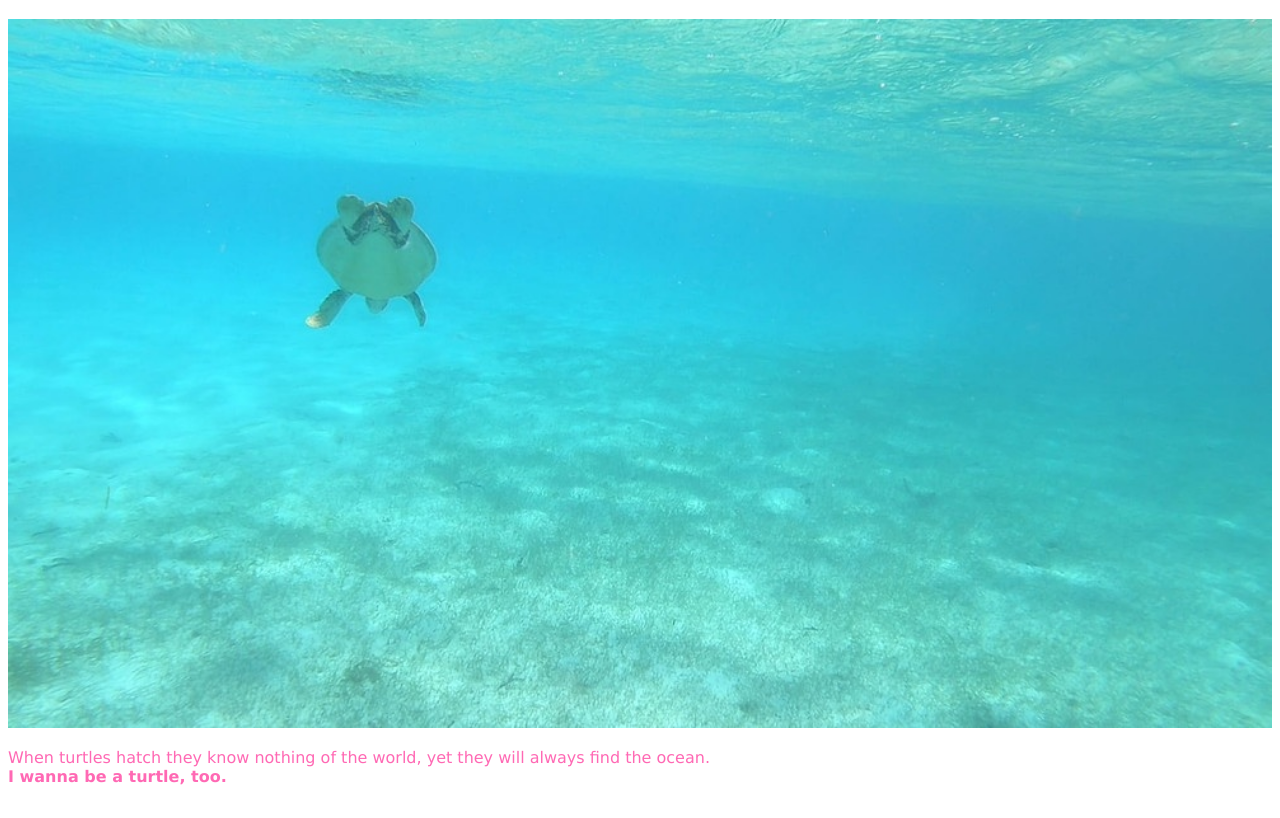
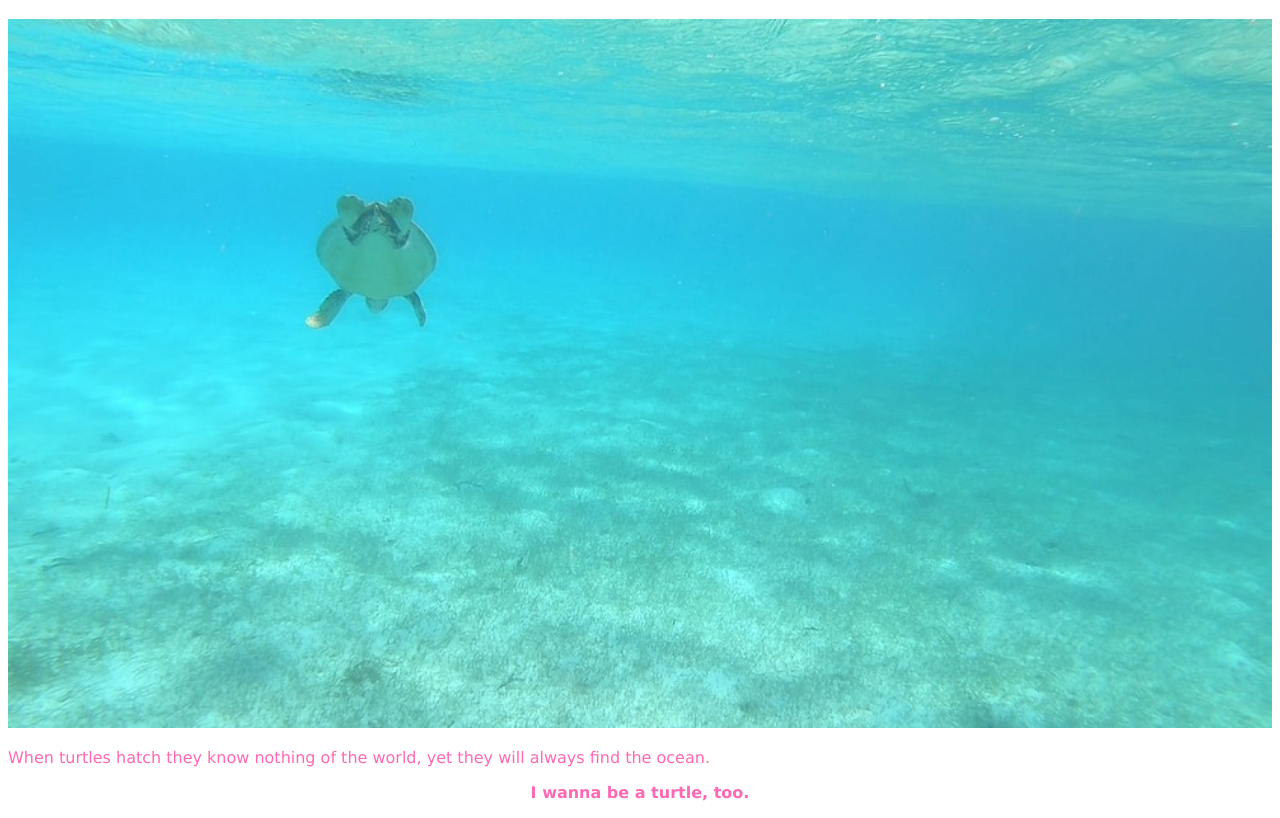
Before and after one commit to artkontraer/FL-test-seite-1, a plain HTML site: page index.html in a window 1280 px wide. Shown: the part 61-879 px from the top of the page. Before the commit the page ends 855 px from the top, so only its background shows below. Drawn offline with Linux system fonts and the light colour scheme.

Commit message:
added align center

```diff
--- a/index.html
+++ b/index.html
@@ -14,7 +14,7 @@
 <span style="font-family: Verdana, Geneva, Tahoma, sans-serif; font-size: 1em; color: hotpink;">
 When turtles hatch they know nothing of the world, yet they will always find the ocean.
 <br>
-<strong>I wanna be a turtle, too.</strong>
-</span>
+<p align="center";><strong>I wanna be a turtle, too.</strong>
+</p></span>
 </body>
 </html>
```
Also changed, not shown: data/3-format1010.jpg (deleted), data/4-format1012.jpg (deleted), data/5-format1012.jpg (deleted), data/61XwoL+VOUL._AC_SL1224_.jpg (deleted), data/Novum-KF-1200x800.jpg (deleted), data/Screenshot_2020-04-09 comjoo Meet(1).jpg (deleted), data/Screenshot_2020-04-09 comjoo Meet.jpg (deleted), data/Screenshot_2020-07-20 Es darf wieder gebastelt werden – KuBiZ Raoul Wallenberg.jpg (deleted), data/Unbenannt.JPG (deleted), data/igel5.jpg (deleted), data/photo_2021-04-13_13-05-40.jpg (deleted), data/sarah karma vinyl packed.jpg (deleted), data/sarah karma vinyl preprint.jpg (deleted).
